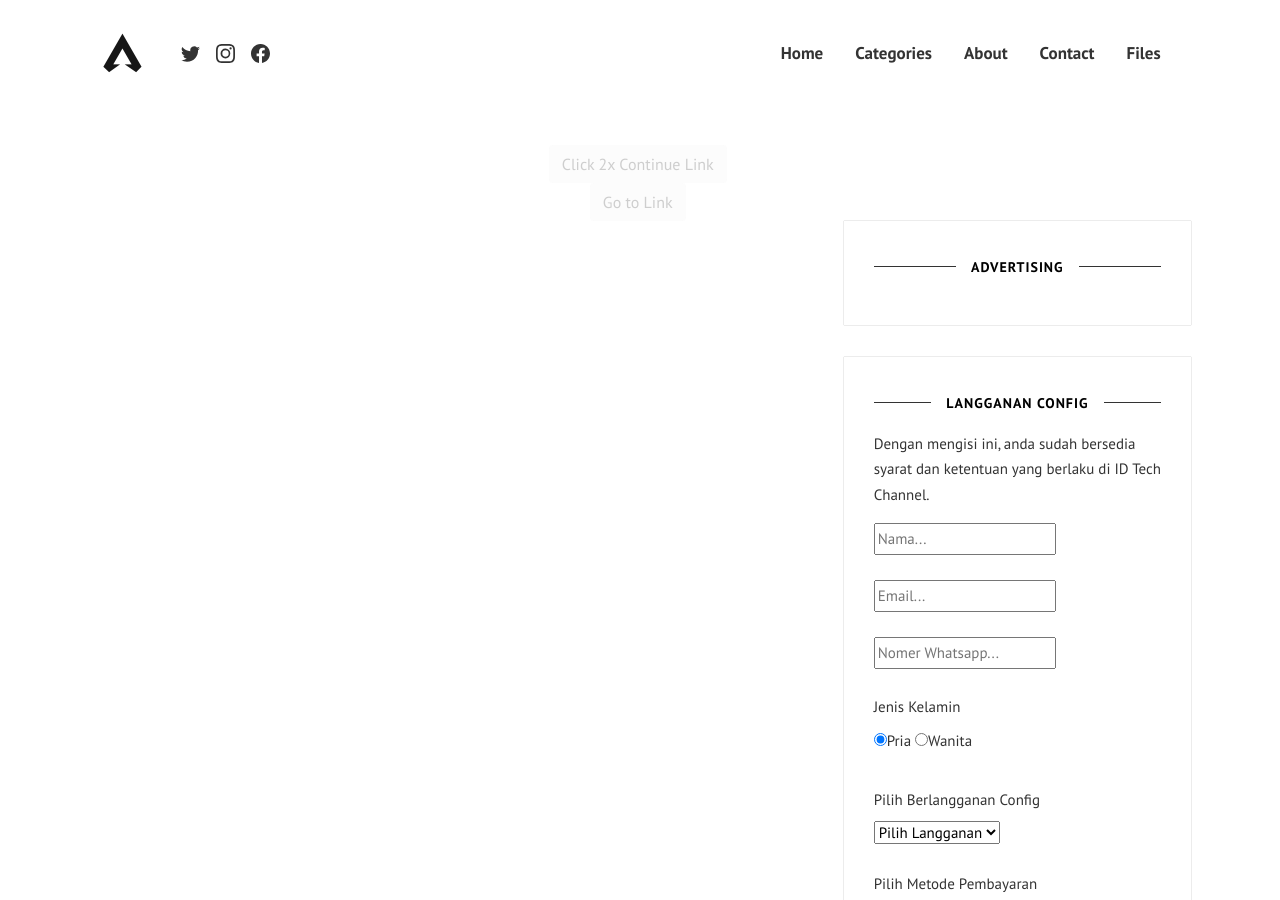
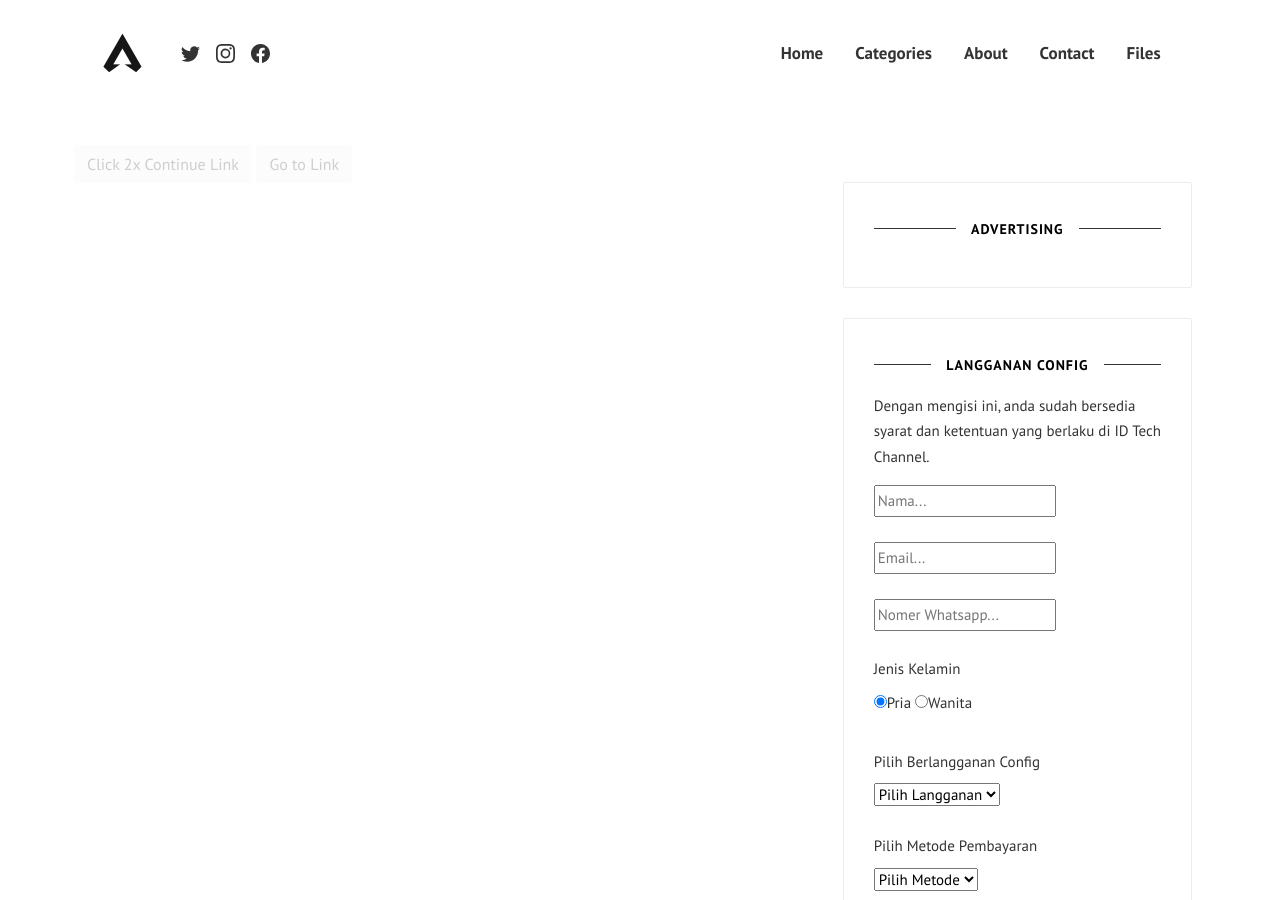
Before and after one commit to mwnsofficial/idtechannel, a Jekyll site: the page built from pages/download/idtechannel-v1.md, in a window 1280 px wide and 900 px high. Built offline with Jekyll 4.4.1, drawn with Linux system fonts in a browser that asks for light colours; comment, search, counter and statistics services are not loaded.

Commit message:
Update safelink.html

```diff
--- a/_layouts/safelink.html
+++ b/_layouts/safelink.html
@@ -1,6 +1,8 @@
 ---
 layout: default
 ---
+<!-- Artikel -->
+<section class="row">
 <div id="timer"></div>
 <div class="text-center">
 <button class="btn bt-success hidden" disabled="" id="getlink">Click 2x Continue Link</button>
@@ -17,8 +19,6 @@
 </script>
 </div></div>
 
-<!-- Artikel -->
-<section class="row">
   {% for post in site.posts %}
       {% if post.featured == true %}
           <div class="col-md-4 mb-5">
@@ -27,7 +27,6 @@
       {% endif %}
   {% endfor %}
   </div>
-</section>
 
 <!-- Iklan Tengah 2 -->
 <ins class="adsbygoogle"
@@ -52,6 +51,8 @@
 <script>
      (adsbygoogle = window.adsbygoogle || []).push({});
 </script>
+</section>
+
 <!-- Artikel -->
 <section class="row">
   <div class="col-sm-8">
@@ -79,7 +80,7 @@
 
 <script type='text/javascript'>
 //<![CDATA[ var setting = { exceptionurl : "mwns.my.id,google.com,facebook.com", path : "#?o=" }; //]]> </script>
-<script src='https://cdn.statically.io/gh/dulbjn/javascript/10b6b23f/safeplatinum.js'/>
+
 <script>
     function gotolink (url) {
         location.href = url;
```
